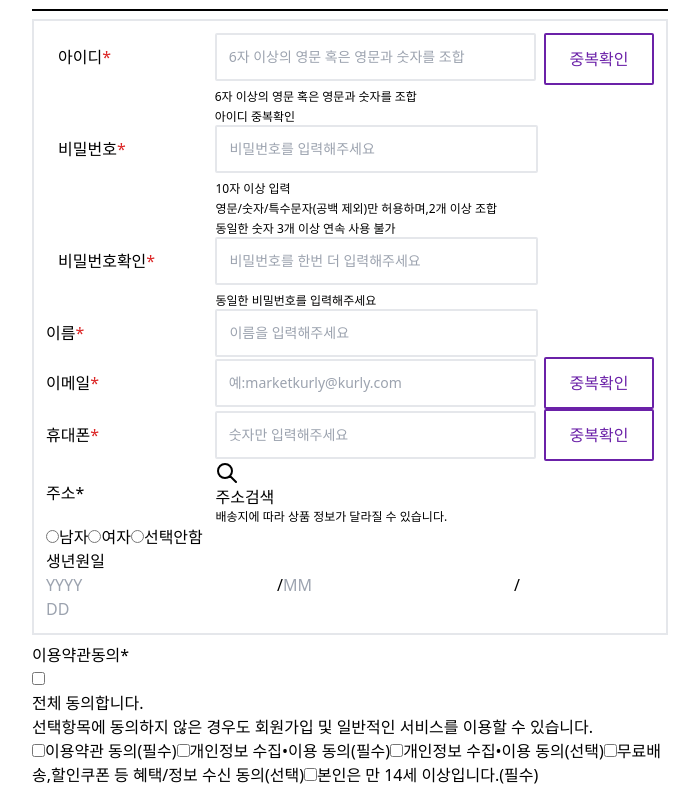
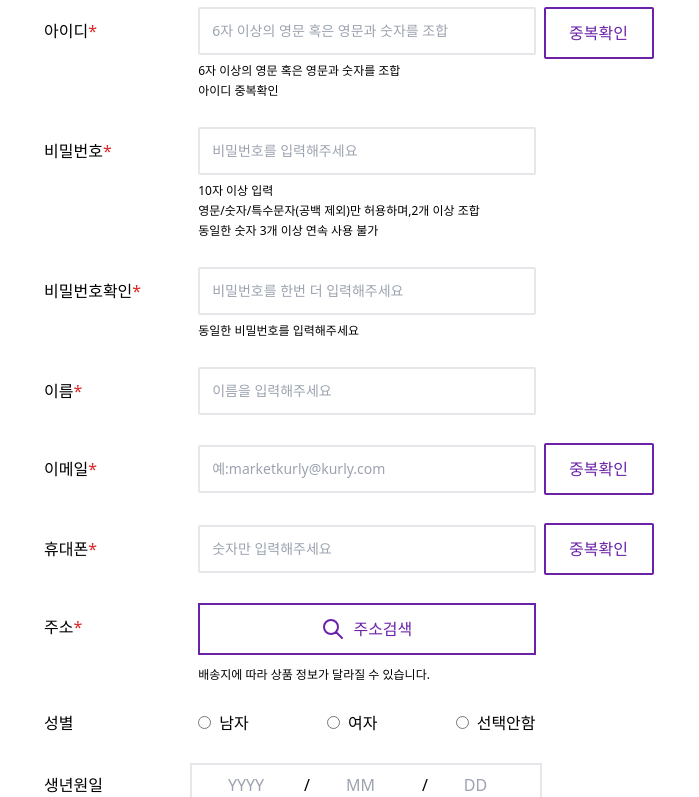
Before and after one commit to marketkruly-clonecoding/front, a Next.js app: page /signup in a window 1280 px wide. Shown: the part 383-1180 px from the top of the page, without its empty margins (290-989 px from the left). Built offline with nearby package versions, Linux system fonts and the light colour scheme.

Commit message:
회원가입 화면 마크업 완성, Home 메인 슬라이더 auto 기능 추가 필요

```diff
--- a/components/Button.tsx
+++ b/components/Button.tsx
@@ -4,13 +4,14 @@ interface IButton {
     size: "small" | "middle" | "large"; // 340px ,  , 430px
     backcolor: "white" | "purple"
     text: string;
+    type?: "submit" | "button";
     [key: string]: any;
 
 }
 
-const Button = ({ size, text, backcolor }: IButton) => {
+const Button = ({ size, text, backcolor, type }: IButton) => {
     return (
-        <button className={cls(
+        <button type={type ? type : "button"} className={cls(
             backcolor === "white" ? "border-2 border-purple-800 text-purple-800" : "bg-purple-800 text-white",
             "p-3 rounded-sm",
             size === "small" ? "w-[110px] p-2" : size === "middle" ? "w-[340px]" : "w-[430px]"
--- a/pages/_app.tsx
+++ b/pages/_app.tsx
@@ -1,12 +1,27 @@
 import '../styles/globals.css'
 import type { AppProps } from 'next/app'
 import Navigation from '@components/Nav/Navigation'
+import { useRouter } from 'next/router'
+import { useEffect, useState } from 'react';
 
 function MyApp({ Component, pageProps }: AppProps) {
-  return <div className="min-w-[1250px]  w-full h-full">
-    <Navigation />
-    <Component {...pageProps} />
-  </div>
+
+  const router = useRouter();
+  const [height, setHeight] = useState("100vh");
+
+  useEffect(() => {
+    if (router.asPath === "/signup") {
+      setHeight("250vh")
+    }
+
+  }, []);
+
+  return (
+    <div className={`min-w-[1250px]  w-full h-[${height}]`}>
+      <Navigation />
+      <Component {...pageProps} />
+    </div>
+  )
 }
 
 export default MyApp
--- a/pages/index.tsx
+++ b/pages/index.tsx
@@ -1,3 +1,4 @@
+import HomeMainSlider from '@components/Slider/HomeMainSlider'
 import type { NextPage } from 'next'
 import Head from 'next/head'
 import Image from 'next/image'
@@ -5,7 +6,8 @@ import styles from '../styles/Home.module.css'
 
 const Home: NextPage = () => {
   return (
-    <div className={styles.container}>
+    <div>
+      <HomeMainSlider />
     </div>
   )
 }
--- a/pages/login.tsx
+++ b/pages/login.tsx
@@ -1,7 +1,9 @@
 import Button from '@components/Button';
+import { useEffect } from 'react';
 import Navigation from '../components/Nav/Navigation';
 
 const Login = () => {
+
 
     return (
         <div className="w-full  h-[100vh]">
--- a/pages/signup.tsx
+++ b/pages/signup.tsx
@@ -9,9 +9,9 @@ const SignUp = () => {
                         <h1 className="text-center text-3xl">회원가입</h1>
                         <span className="absolute bottom-2 right-0 text-xs"><span className="text-red-600">*</span>필수입력사항</span>
                     </div>
-                    <div className="border-2 p-3">
-                        <div className=" grid gap-x-2 items-center grid-cols-[1.5fr_3fr_1fr]">
-                            <div className="p-3 self-start">아이디<span className="text-red-600">*</span></div>
+                    <div className="border-b-2 border-black p-3 py-7 space-y-7 ">
+                        <div className=" grid gap-x-2 items-center grid-cols-[1.3fr_3fr_1fr]">
+                            <div className="p-3 pl-0 self-start">아이디<span className="text-red-600">*</span></div>
                             <div className="">
                                 <input className="border-2 rounded-sm w-full p-3 mb-2 text-sm" placeholder="6자 이상의 영문 혹은 영문과 숫자를 조합" />
                                 <div className="text-xs space-y-1">
@@ -23,8 +23,8 @@ const SignUp = () => {
                                 <Button size="small" backcolor="white" text="중복확인" />
                             </div>
                         </div>
-                        <div className=" grid gap-x-2 items-center grid-cols-[1.5fr_3fr_1fr]">
-                            <div className="p-3 self-start">비밀번호<span className="text-red-600">*</span></div>
+                        <div className=" grid gap-x-2 items-center grid-cols-[1.3fr_3fr_1fr]">
+                            <div className="p-3 pl-0 self-start">비밀번호<span className="text-red-600">*</span></div>
                             <div>
                                 <input className="border-2 rounded-sm w-full p-3 mb-2 text-sm" placeholder="비밀번호를 입력해주세요" />
                                 <div className="text-xs space-y-1">
@@ -34,8 +34,8 @@ const SignUp = () => {
                                 </div>
                             </div>
                         </div>
-                        <div className="grid gap-x-2 items-center grid-cols-[1.5fr_3fr_1fr]">
-                            <div className="p-3 self-start">비밀번호확인<span className="text-red-600">*</span></div>
+                        <div className="grid gap-x-2 items-center grid-cols-[1.3fr_3fr_1fr]">
+                            <div className="p-3 pl-0 self-start">비밀번호확인<span className="text-red-600">*</span></div>
                             <div>
                                 <input className="border-2 rounded-sm w-full p-3 mb-2 text-sm" placeholder="비밀번호를 한번 더 입력해주세요" />
                                 <div className="text-xs space-y-1">
@@ -44,37 +44,41 @@ const SignUp = () => {
 
                             </div>
                         </div>
-                        <div className=" grid gap-x-2 items-center grid-cols-[1.5fr_3fr_1fr]">
+                        <div className=" grid gap-x-2 items-center grid-cols-[1.3fr_3fr_1fr]">
                             <div>이름<span className="text-red-600">*</span></div>
                             <input className="border-2 rounded-sm w-full p-3 text-sm" placeholder="이름을 입력해주세요" />
                         </div>
-                        <div className=" grid gap-x-2 items-center grid-cols-[1.5fr_3fr_1fr]">
+                        <div className=" grid gap-x-2 items-center grid-cols-[1.3fr_3fr_1fr]">
                             <div>이메일<span className="text-red-600">*</span></div>
                             <input className="border-2 rounded-sm w-full p-3  text-sm" placeholder="예:marketkurly@kurly.com" />
                             <Button size="small" backcolor="white" text="중복확인" />
                         </div>
-                        <div className="grid  gap-x-2 items-center grid-cols-[1.5fr_3fr_1fr]">
+                        <div className="grid  gap-x-2 items-center grid-cols-[1.3fr_3fr_1fr]">
                             <div>휴대폰<span className="text-red-600">*</span></div>
                             <div>
                                 <input className="border-2 rounded-sm w-full p-3 text-sm" placeholder="숫자만 입력해주세요" />
                             </div>
                             <Button size="small" backcolor="white" text="중복확인" />
                         </div>
-                        <div className="grid gap-x-2 items-center grid-cols-[1.5fr_3fr_1fr]">
-                            <div>주소*</div>
+                        <div className="grid gap-x-2 items-center grid-cols-[1.3fr_3fr_1fr]">
+                            <div className="p-3 pl-0 self-start">주소<span className="text-red-600">*</span></div>
                             <div>
-                                <button>
+                                <button type="button" className="flex justify-center items-center p-3 border-2 border-purple-800 text-purple-800 w-full">
                                     <svg xmlns="http://www.w3.org/2000/svg" className="h-6 w-6" fill="none" viewBox="0 0 24 24" stroke="currentColor" strokeWidth="2">
                                         <path strokeLinecap="round" strokeLinejoin="round" d="M21 21l-6-6m2-5a7 7 0 11-14 0 7 7 0 0114 0z" />
                                     </svg>
-                                    <span>주소검색</span>
+                                    <span className="ml-2">주소검색</span>
                                 </button>
-                                <div className="text-xs">배송지에 따라 상품 정보가 달라질 수 있습니다.</div>
+
+                                <div className="text-xs mt-3">배송지에 따라 상품 정보가 달라질 수 있습니다.</div>
                             </div>
                         </div>
-                        <div>
+                        <div className=" grid gap-x-2 items-center grid-cols-[1.3fr_3fr_1fr]">
+                            <div>성별</div>
+                            <div className="flex justify-between text-md">
                                 <label>
                                     <input
+                                        className="mr-2"
                                         type="radio"
                                         name="gender"
                                         value="man"
@@ -83,6 +87,7 @@ const SignUp = () => {
                                 </label>
                                 <label>
                                     <input
+                                        className="mr-2"
                                         type="radio"
                                         name="gender"
                                         value="girl"
@@ -91,6 +96,7 @@ const SignUp = () => {
                                 </label>
                                 <label>
                                     <input
+                                        className="mr-2"
                                         type="radio"
                                         name="gender"
                                         value="no"
@@ -98,53 +104,58 @@ const SignUp = () => {
                                     선택안함
                                 </label>
                             </div>
-                        <div>
+                        </div>
+                        <div className=" grid gap-x-2 items-center grid-cols-[1.3fr_3fr_1fr]">
                             <h1>생년원일</h1>
-                            <div className="birth__info">
-                                <input type="text" placeholder="YYYY" />
+                            <div className="flex items-center border-2 ">
+                                <input className="outline-none p-2 pl-9 w-28" type="text" placeholder="YYYY" />
                                 <span>/</span>
-                                <input type="text" placeholder="MM" />
+                                <input className="outline-none p-2 pl-9 w-28" type="text" placeholder="MM" />
                                 <span>/</span>
-                                <input type="text" placeholder="DD" />
+                                <input className="outline-none p-2 pl-9 w-28" type="text" placeholder="DD" />
                             </div>
                         </div>
                     </div>
-                    <div>
+                    <div className="border-b-[1px] py-5 grid gap-x-2 items-center grid-cols-[1fr_3fr]">
                         <h1>
-                            이용약관동의<span>*</span>
+                            이용약관동의<span className="text-red-600">*</span>
                         </h1>
-                        <div >
-                            <label >
+                        <div className="flex flex-col space-y-5">
+                            <label className="flex  ">
                                 <input
+                                    className="mr-2 w-5 h-5 mt-3"
                                     type="checkbox"
                                 />
-                                <div>
-                                    <h3>전체 동의합니다.</h3>
-                                    선택항목에 동의하지 않은 경우도 회원가입 및 일반적인
-                                    서비스를 이용할 수 있습니다.
+                                <div className="self-start pt-2 ">
+                                    <h3 className="text-lg">전체 동의합니다.</h3>
+                                    <span className="text-[11px]">선택항목에 동의하지 않은 경우도 회원가입 및 일반적인
+                                        서비스를 이용할 수 있습니다.</span>
                                 </div>
                             </label>
-                            <label>
-                                <input type="checkbox" />
+                            <label className="flex items-center text-sm font-semibold text-gray-500">
+                                <input className="mr-2 w-5 h-5" type="checkbox" />
                                 이용약관 동의<span>(필수)</span>
                             </label>
-                            <label>
-                                <input type="checkbox" />
+                            <label className="flex items-center text-sm font-semibold text-gray-500">
+                                <input className="mr-2 w-5 h-5" type="checkbox" />
                                 개인정보 수집•이용 동의<span>(필수)</span>
                             </label>
-                            <label>
-                                <input type="checkbox" />
+                            <label className="flex items-center text-sm font-semibold text-gray-500">
+                                <input className="mr-2 w-5 h-5" type="checkbox" />
                                 개인정보 수집•이용 동의<span>(선택)</span>
                             </label>
-                            <label>
-                                <input type="checkbox" />
+                            <label className="flex items-center text-sm font-semibold text-gray-500">
+                                <input className="mr-2 w-5 h-5" type="checkbox" />
                                 무료배송,할인쿠폰 등 혜택/정보 수신 동의<span>(선택)</span>
                             </label>
-                            <label>
-                                <input type="checkbox" />
+                            <label className="flex items-center text-sm font-semibold text-gray-500">
+                                <input className="mr-2 w-5 h-5" type="checkbox" />
                                 본인은 만 14세 이상입니다.<span>(필수)</span>
                             </label>
                         </div>
+                    </div>
+                    <div className="text-center  pt-6">
+                        <Button type="submit" size="middle" backcolor='purple' text="가입하기"></Button>
                     </div>
                 </form>
             </div>
```
Also changed, not shown: components/Nav/Navigation.tsx (+3 -18 lines), components/Slider/HomeMainSlider.tsx (added, +69 -0 lines), libs/sliderImages.ts (added, +7 -0 lines), next.config.js (+5 -2 lines). Lines whose indentation alone changed are shown as unchanged.
